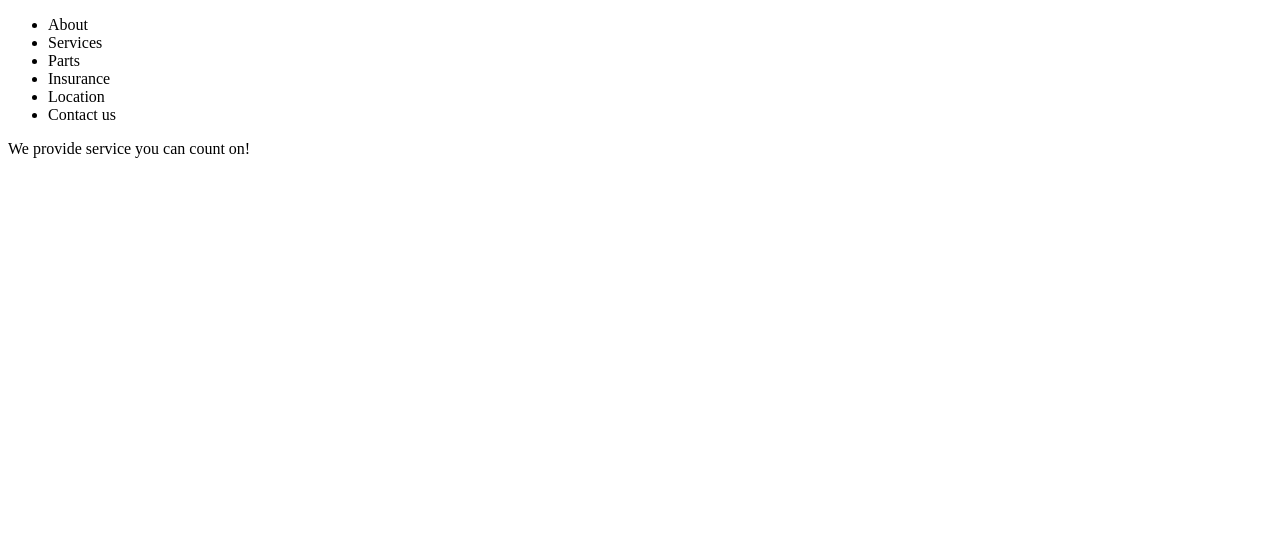
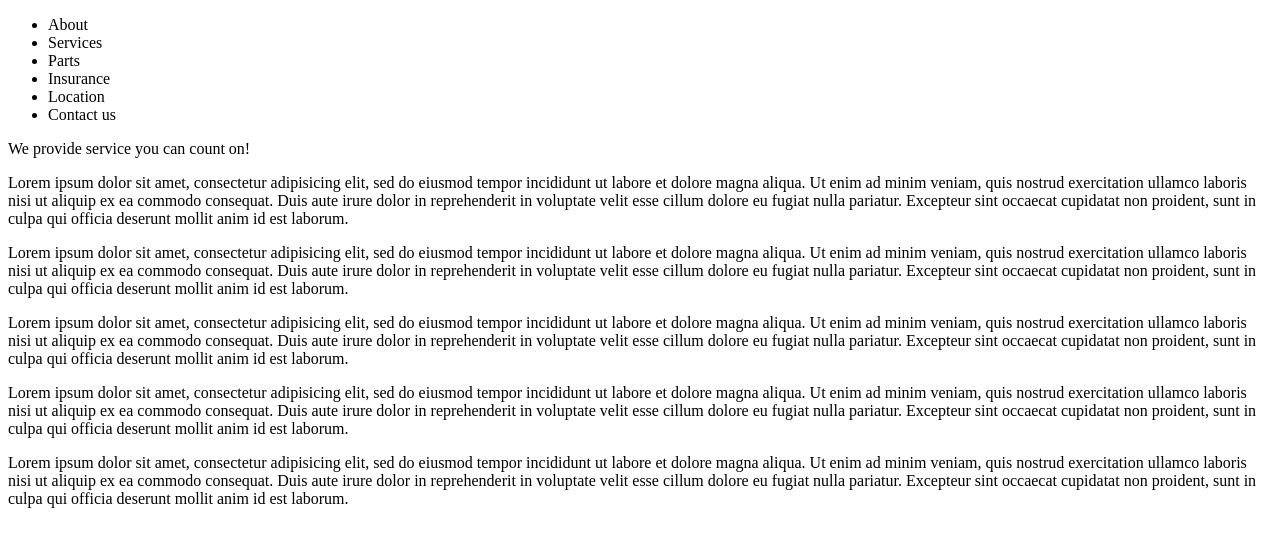
Before and after one commit to jessica-alexander/service-site, a plain HTML site: page index.html in a window 1280 px wide. Drawn offline with Linux system fonts and the light colour scheme.

Commit message:
added section with all the categories;

```diff
--- a/index.html
+++ b/index.html
@@ -20,6 +20,26 @@
         <p>We provide service you can count on!</p>
       </div>
     </header>
+    <section>
+      <div class="about">
+        <p>Lorem ipsum dolor sit amet, consectetur adipisicing elit, sed do eiusmod tempor incididunt ut labore et dolore magna aliqua. Ut enim ad minim veniam, quis nostrud exercitation ullamco laboris nisi ut aliquip ex ea commodo consequat. Duis aute irure dolor in reprehenderit in voluptate velit esse cillum dolore eu fugiat nulla pariatur. Excepteur sint occaecat cupidatat non proident, sunt in culpa qui officia deserunt mollit anim id est laborum.</p>
+      </div>
 
+      <div class="services">
+        <p>Lorem ipsum dolor sit amet, consectetur adipisicing elit, sed do eiusmod tempor incididunt ut labore et dolore magna aliqua. Ut enim ad minim veniam, quis nostrud exercitation ullamco laboris nisi ut aliquip ex ea commodo consequat. Duis aute irure dolor in reprehenderit in voluptate velit esse cillum dolore eu fugiat nulla pariatur. Excepteur sint occaecat cupidatat non proident, sunt in culpa qui officia deserunt mollit anim id est laborum.</p>
+      </div>
+
+      <div class="parts">
+        <p>Lorem ipsum dolor sit amet, consectetur adipisicing elit, sed do eiusmod tempor incididunt ut labore et dolore magna aliqua. Ut enim ad minim veniam, quis nostrud exercitation ullamco laboris nisi ut aliquip ex ea commodo consequat. Duis aute irure dolor in reprehenderit in voluptate velit esse cillum dolore eu fugiat nulla pariatur. Excepteur sint occaecat cupidatat non proident, sunt in culpa qui officia deserunt mollit anim id est laborum.</p>
+      </div>
+
+      <div class="insurance">
+        <p>Lorem ipsum dolor sit amet, consectetur adipisicing elit, sed do eiusmod tempor incididunt ut labore et dolore magna aliqua. Ut enim ad minim veniam, quis nostrud exercitation ullamco laboris nisi ut aliquip ex ea commodo consequat. Duis aute irure dolor in reprehenderit in voluptate velit esse cillum dolore eu fugiat nulla pariatur. Excepteur sint occaecat cupidatat non proident, sunt in culpa qui officia deserunt mollit anim id est laborum.</p>
+      </div>
+
+      <div class="location">
+        <p>Lorem ipsum dolor sit amet, consectetur adipisicing elit, sed do eiusmod tempor incididunt ut labore et dolore magna aliqua. Ut enim ad minim veniam, quis nostrud exercitation ullamco laboris nisi ut aliquip ex ea commodo consequat. Duis aute irure dolor in reprehenderit in voluptate velit esse cillum dolore eu fugiat nulla pariatur. Excepteur sint occaecat cupidatat non proident, sunt in culpa qui officia deserunt mollit anim id est laborum.</p>
+      </div>
+    </section>
   </body>
 </html>
```
